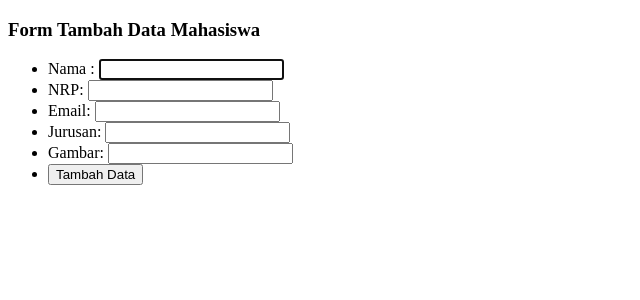
After one commit to ibardhiputra/pw2021_22043717, a PHP site: page /tambah.php in a window 1280 px wide. The commit adds this page. Shown: the top 300 px of the page, without its empty margins (0-640 px from the left). Run offline with PHP 8.4, Linux system fonts and the light colour scheme.

Commit message:
menambahkan fitur INSERT data

```diff
--- a/kuliah/pertemuan10/functions.php
+++ b/kuliah/pertemuan10/functions.php
@@ -1,5 +1,5 @@
 <?php
-//
+
 function koneksi()
 {
   return mysqli_connect('localhost', 'root', '', 'pw_22043717');
@@ -22,3 +22,30 @@ function query($query)
 
   return $rows;
 }
+
+function tambah($data)
+{
+  // var_dump($data);
+
+  $conn = koneksi();
+
+  $nama = htmlspecialchars($data['nama']);
+  $nrp = htmlspecialchars($data['nrp']);
+  $email = htmlspecialchars($data['email']);
+  $jurusan = htmlspecialchars($data['jurusan']);
+  $gambar = htmlspecialchars($data['gambar']);
+
+  $query = "INSERT INTO mahasiswa
+            VALUES
+            (null,'$nama','$nrp','$email','$jurusan','$gambar')
+            ";
+
+  // mengeksekusi query ke database
+  mysqli_query($conn, $query);
+
+  //jika ada eror tampilkan erornya
+  echo mysqli_error($conn);
+
+  //mengembalikan nilai untuk mengecek data berhasil ditambah
+  return mysqli_affected_rows($conn);
+}
--- a/kuliah/pertemuan10/latihan3.php
+++ b/kuliah/pertemuan10/latihan3.php
@@ -18,6 +18,8 @@ $mahasiswa = query("SELECT * FROM mahasiswa");
 
 <body>
   <h3>Daftar Mahasiswa</h3>
+  <a href='tambah.php'> Tambah Data </a>
+  <br><br>
 
   <table border="1" cellpadding="10" cellspacing="0">
     <tr>
--- /dev/null
+++ b/kuliah/pertemuan10/tambah.php
@@ -0,0 +1,63 @@
+<?php
+require 'functions.php';
+
+// cek apakah tombol tambah sudah ditekan
+if (isset($_POST['tambah'])) {
+  if (tambah($_POST) > 0) {
+    //echo "data berhasil ditambahkan!";
+    echo " <script>
+      alert('data berhasil ditambahkan');
+      document.location.href = 'latihan3.php';
+        </script>
+  ";
+  } else {
+    echo "data gagal ditambahkan!";
+  }
+}
+?>
+
+<!DOCTYPE html>
+<html lang="en">
+
+<head>
+  <meta charset="UTF-8">
+  <meta http-equiv="X-UA-Compatible" content="IE=edge">
+  <meta name="viewport" content="width=device-width, initial-scale=1.0">
+  <title>Form Tambah Data</title>
+</head>
+
+<body>
+  <h3>Form Tambah Data Mahasiswa</h3>
+
+  <form method="POST" action="">
+
+    <ul>
+      <li> <label>
+          Nama :
+          <input type="text" name="nama" autofocus required>
+        </label></li>
+      <li> <label>
+          NRP:
+          <input type="text" name="nrp" required>
+        </label></li>
+      <li> <label>
+          Email:
+          <input type="text" name="email" required>
+        </label></li>
+      <li><label>
+          Jurusan:
+          <input type="text" name="jurusan" required>
+        </label></li>
+      <li><label>
+          Gambar:
+          <input type="text" name="gambar" required>
+        </label></li>
+      <li><label>
+          <button type="submit" name="tambah">Tambah Data</button>
+        </label></li>
+    </ul>
+
+  </form>
+</body>
+
+</html>
```
